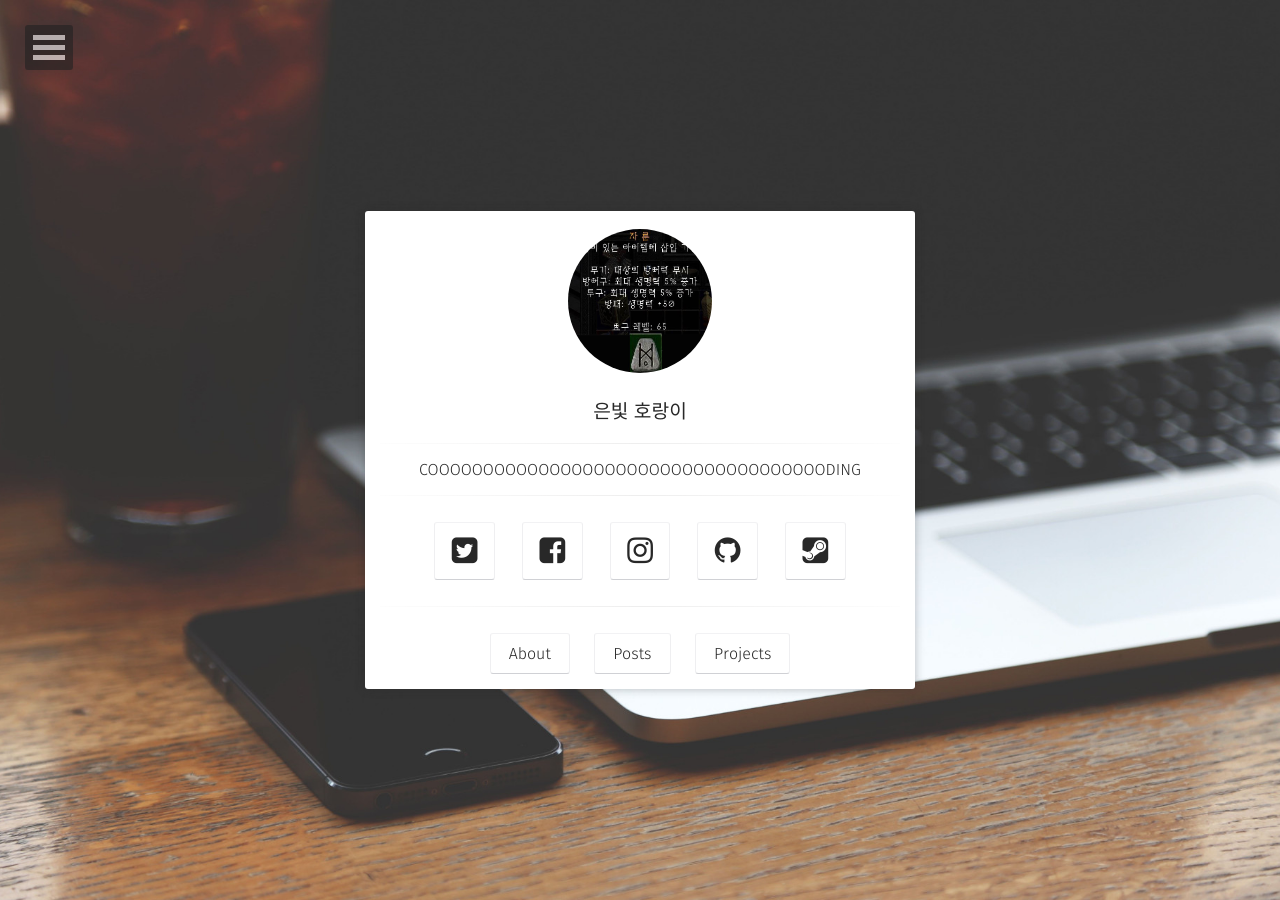
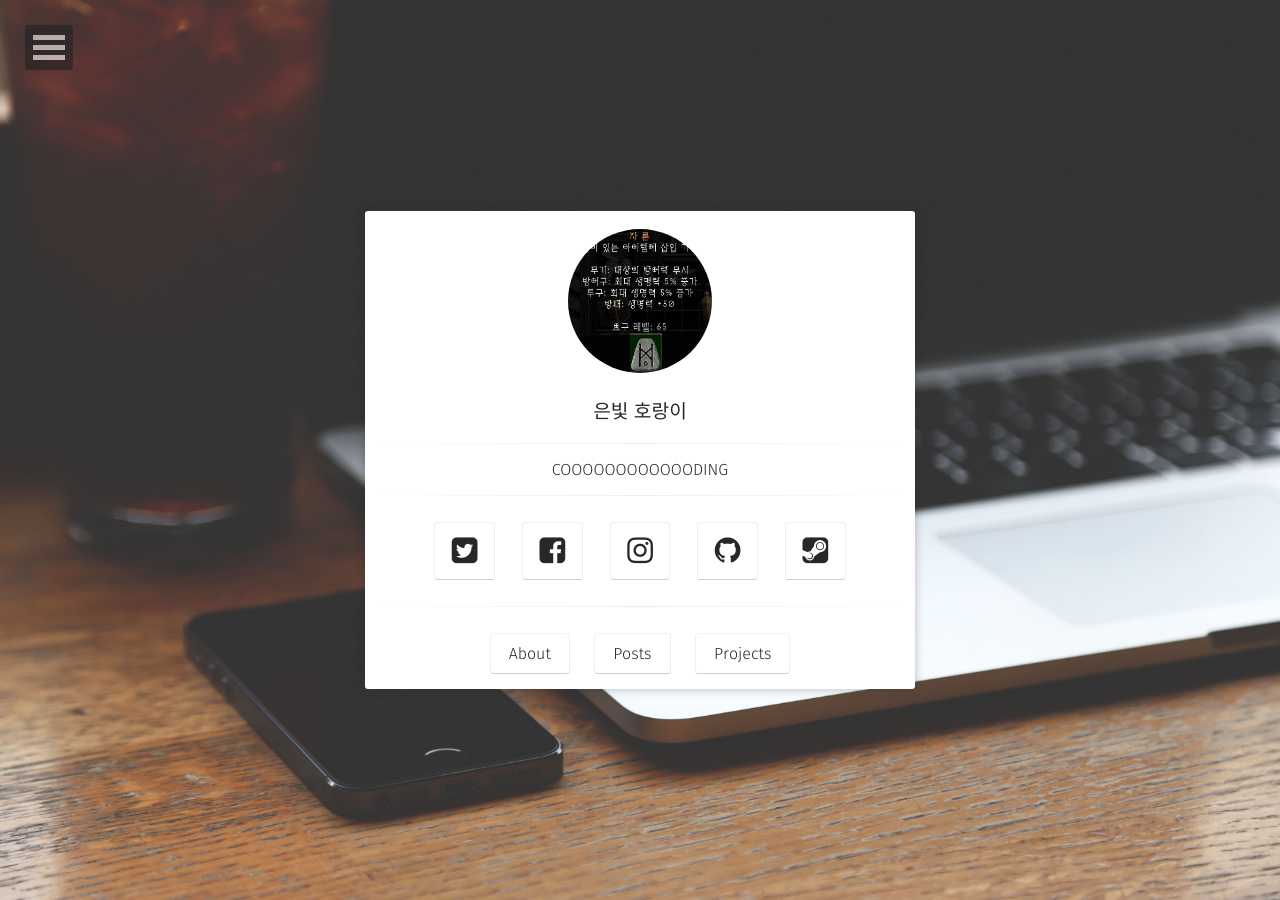
Before and after one commit to SilverTiger152/silvertiger152.github.com, a Jekyll site: the page built from index.html, in a window 1280 px wide. Built offline with Jekyll 4.4.1, drawn with Linux system fonts in a browser that asks for light colours; some web fonts are replaced.

Commit message:
Update _config.yml

```diff
--- a/_config.yml
+++ b/_config.yml
@@ -1,6 +1,6 @@
 # Site
 title:              은빛 호랑이
-bio:                'COOOOOOOOOOOOOOOOOOOOOOOOOOOOOOOOOOOODING'
+bio:                'COOOOOOOOOOOODING'
 description:        "Moon is a minimal, one column jekyll theme for your blog."
 reading_time:       true
 words_per_minute:   200
```
